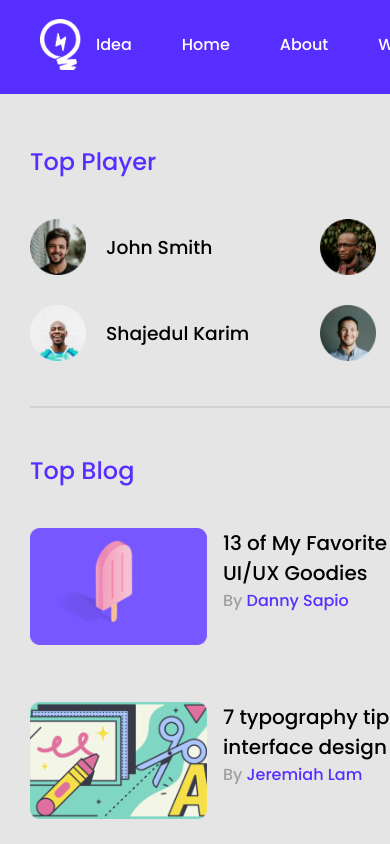
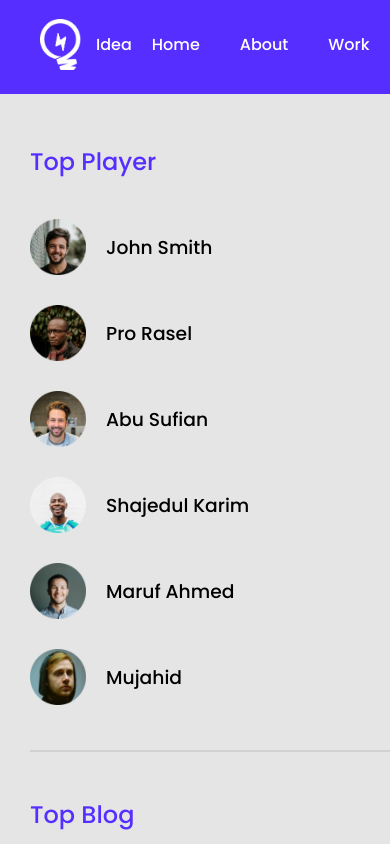
Before and after one commit to moktubat/leader-dashboard, a plain HTML site: page index.html in a window 390 px wide. Shown: the top 844 px of the page. Drawn offline with Linux system fonts and the light colour scheme.

Commit message:
added media screen properties

```diff
--- a/style/style.css
+++ b/style/style.css
@@ -182,6 +182,13 @@ hr{
     margin-right: 5px;
 }
 
-@media screen and  {
+@media only screen and (max-width:688px) {
+    .menu ul li{
+        margin: 0 20px;
+    }
 
+    .players, .blogs, .courses{
+        display: grid;
+        grid-template-columns: repeat(1, 1fr);
+    }
 }
```
